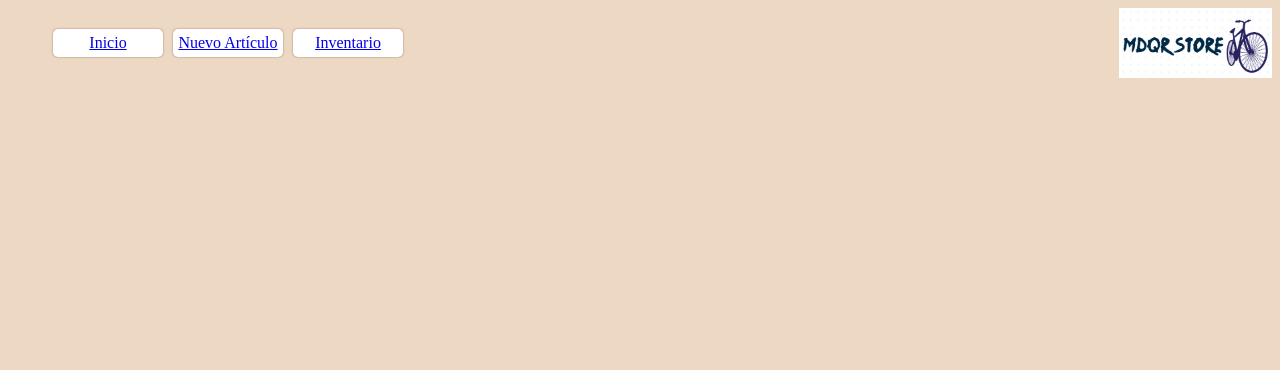
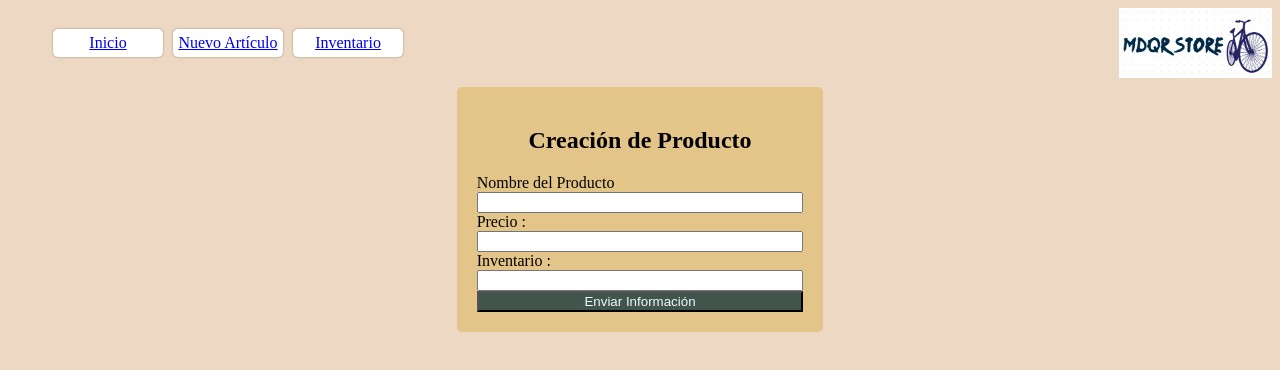
Before and after one commit to Michelledqr/Ingenieria-WEB-I, a plain HTML site: page Actividad02/NewBike.html in a window 1280 px wide. Drawn offline with Linux system fonts and the light colour scheme.

Commit message:
Actividad 2 - Carga final

```diff
--- a/Actividad02/NewBike.html
+++ b/Actividad02/NewBike.html
@@ -25,8 +25,26 @@
     </div>
 
 <!-- Contenido-->
-    <div class="contenido">
-        <!--Tarjeta 01-->
+    <div class="formulario">
+    <form>
+        <h2>Creación de Producto</h2>
+        <div class="columna">
+            <div class="fila">
+                <label for="nombreProducto">Nombre del Producto</label>
+                <input type="text" name="nombreProducto" id="nombreProducto">
+            </div>
+            <div class="fila">
+                <label for="precio">Precio :</label> <br>
+                <input type="number" name="precio" id="precio">
+            </div>
+            <div class="fila">
+                <label for="inventario">Inventario :</label> <br>
+                <input type="number" name="inventario" id="inventario">
+                <br>
+            </div>
+        </div>
+        <button class="click" type="button">Enviar Información</button>
+    </form>
 
 
     </div>
--- a/Actividad02/style/style.css
+++ b/Actividad02/style/style.css
@@ -85,8 +85,32 @@
     .click
         {   background-color: rgb(66, 85, 76);
             color:aliceblue ;
+            width:100%;
             transition:.2s;
         }
     .click:hover
         {    transform: rotate(-5deg) scale(1.5);
         }
+
+/*--- Conternido campos formulario ---*/
+    /*---Estructura formulario-*/
+    .formulario
+        {   display:flex; flex-direction: column;
+            align-items: center;
+        }
+    form
+        {   display:flex;flex-direction: column;
+            margin: 5px; padding: 20px;
+            border-radius: 5px;
+            align-items: center;
+            background: rgb(228, 197, 137);
+        }
+    /*--- Campos Formulario ---*/
+    .fila
+        {   width: 100%;
+            box-sizing: border-box;
+        }
+    input
+        {   width: 100%;
+            box-sizing: border-box;
+        }
```
Also changed, not shown: Actividad02/index.html (+1 -1 lines).
